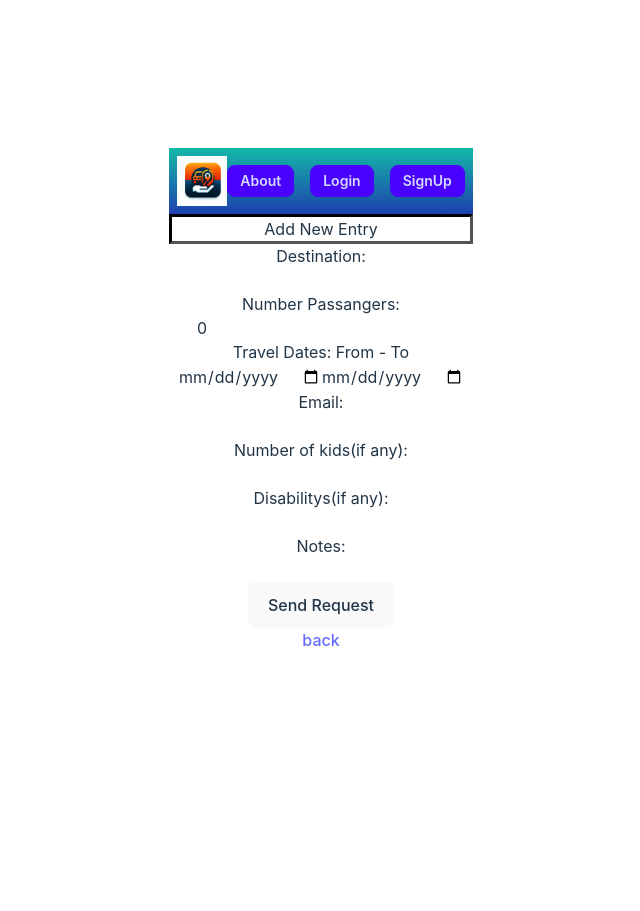
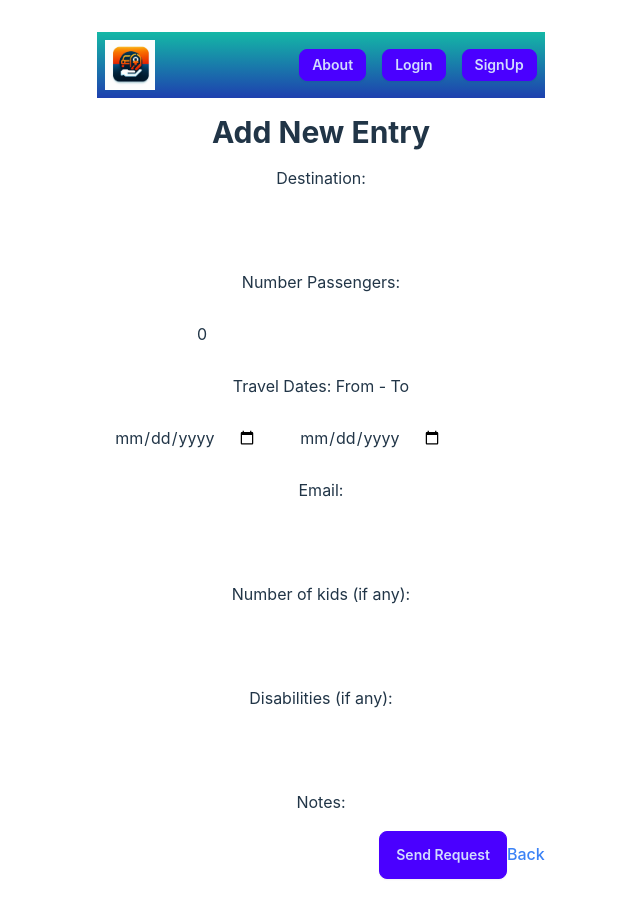
Before and after one commit to Tushar16-1998/final-project-FE, a React (Vite) app: page /reqform in a window 1280 px wide. Shown: the whole page, without its empty margins (319-959 px from the left). Before the commit the page ends 800 px from the top, so only its background shows below. Built offline with nearby package versions, Linux system fonts and the light colour scheme.

Commit message:
deployment2

```diff
--- a/src/components/ReqForm.jsx
+++ b/src/components/ReqForm.jsx
@@ -1,93 +1,183 @@
-import React from 'react'
-import { useState } from 'react'
-import axios from 'axios'
-import { useNavigate, Link } from 'react-router-dom'
-import Navbar from './NavBar'
+// import React from 'react'
+// import { useState } from 'react'
+// import axios from 'axios'
+// import { useNavigate, Link } from 'react-router-dom'
+// import Navbar from './NavBar'
 
 
-const API_URL = "https://final-project-be-dws5.onrender.com"
+// const API_URL = "https://final-project-be-dws5.onrender.com"
+
+// function ReqForm() {
+//     const [destination, setDestination] = useState("");
+//     const [passangers, setPassangers] = useState(0);
+//     const [date1, setDate1] = useState("");
+//     const [date2, setDate2] = useState("");
+//     const [email, setEmail] = useState("");
+//     const [kids, setKids] = useState("");
+//     const [disabilitys, setDisabilitys] = useState("");
+//     const [notes, setNotes] = useState("");
+//     const navigate = useNavigate();
+
+//     const handleSubmit = (e) => {
+//         e.preventDefault();
+
+
+//         const reqBody = {
+//             id: Math.random().toString(16).slice(2),
+//             destination,
+//             passangers,
+//             date1,
+//             date2,
+//             email,
+//             kids,
+//             disabilitys,
+//             notes
+//         }
+
+//         axios.post(`${API_URL}/req/req`, reqBody)
+//             .then((response) => {
+//                 console.log(response)
+//                 alert('Request sent!')
+//                 setDestination("");
+//                 setPassangers("");
+//                 setDate1("");
+//                 setDate2("");
+//                 setEmail("");
+//                 setKids("");
+//                 setDisabilitys("");
+//                 setNotes("");
+//                 navigate("/listform");
+//             })
+//             // send email
+//             const emailContent = `Destination: ${destination}\nPassengers: ${passangers}\nDates: From ${date1} to ${date2}\nEmail: ${email}\nKids: ${kids}\nDisabilities: ${disabilitys}\nNotes: ${notes}`;
+//             const mailtoLink = `mailto:dfbamaral@gmail.com?subject=New Request&body=${encodeURIComponent(emailContent)}`;
+//             window.location.href = mailtoLink;
+
+//     }
+
+//     return (
+//         <div>
+//             <Navbar />
+//             <h2 style={{ border: '3px solid black', borderStyle: 'inset' }}>Add New Entry</h2>
+
+//             <form onSubmit={handleSubmit}>
+//                 <label>Destination:<br /></label>
+//                 <input type="text" name="destination" value={destination} onChange={(e) => setDestination(e.target.value)} /><br />
+//                 <label>Number Passangers:<br /></label>
+//                 <input type="number" name="passangers" value={passangers} onChange={(e) => setPassangers(e.target.value)} /><br />
+//                 <label>Travel Dates: From - To<br /></label>
+//                 <input type="date" name="date1" value={date1} onChange={(e) => setDate1(e.target.value)} />
+//                 <input type="date" name="date2" value={date2} onChange={(e) => setDate2(e.target.value)} /><br />
+//                 <label>Email:<br /></label>
+//                 <input type="email" name="email" value={email} onChange={(e) => setEmail(e.target.value)} /><br />
+//                 <label>Number of kids(if any):<br /></label>
+//                 <input type="number" name="kids" value={kids} onChange={(e) => setKids(e.target.value)} /><br />
+//                 <label>Disabilitys(if any):<br /></label>
+//                 <input type="text" name="disabilitys" value={disabilitys} onChange={(e) => setDisabilitys(e.target.value)} /><br />
+//                 <label>Notes:<br /></label>
+//                 <input type="text" name="notes" value={notes} onChange={(e) => setNotes(e.target.value)} /><br />
+//                 <button type='submit' >Send Request</button>
+//                 <br />
+//                 <Link to="/mainpage"> back </Link>
+//             </form>
+
+
+//         </div>
+//     );
+// };
+
+// export default ReqForm
+
+import React from 'react';
+import { useState } from 'react';
+import axios from 'axios';
+import { useNavigate, Link } from 'react-router-dom';
+import Navbar from './NavBar';
+
+const API_URL = "https://final-project-be-dws5.onrender.com";
 
 function ReqForm() {
     const [destination, setDestination] = useState("");
-    const [passangers, setPassangers] = useState(0);
+    const [passengers, setPassengers] = useState(0);
     const [date1, setDate1] = useState("");
     const [date2, setDate2] = useState("");
     const [email, setEmail] = useState("");
     const [kids, setKids] = useState("");
-    const [disabilitys, setDisabilitys] = useState("");
+    const [disabilities, setDisabilities] = useState("");
     const [notes, setNotes] = useState("");
     const navigate = useNavigate();
 
     const handleSubmit = (e) => {
         e.preventDefault();
 
-
         const reqBody = {
             id: Math.random().toString(16).slice(2),
             destination,
-            passangers,
+            passengers,
             date1,
             date2,
             email,
             kids,
-            disabilitys,
+            disabilities,
             notes
-        }
+        };
 
         axios.post(`${API_URL}/req/req`, reqBody)
             .then((response) => {
-                console.log(response)
-                alert('Request sent!')
+                console.log(response);
+                alert('Request sent!');
                 setDestination("");
-                setPassangers("");
+                setPassengers("");
                 setDate1("");
                 setDate2("");
                 setEmail("");
                 setKids("");
-                setDisabilitys("");
+                setDisabilities("");
                 setNotes("");
                 navigate("/listform");
-            })
-            // send email
-            const emailContent = `Destination: ${destination}\nPassengers: ${passangers}\nDates: From ${date1} to ${date2}\nEmail: ${email}\nKids: ${kids}\nDisabilities: ${disabilitys}\nNotes: ${notes}`;
-            const mailtoLink = `mailto:dfbamaral@gmail.com?subject=New Request&body=${encodeURIComponent(emailContent)}`;
-            window.location.href = mailtoLink;
+            });
 
-    }
+        const emailContent = `Destination: ${destination}\nPassengers: ${passengers}\nDates: From ${date1} to ${date2}\nEmail: ${email}\nKids: ${kids}\nDisabilities: ${disabilities}\nNotes: ${notes}`;
+        const mailtoLink = `mailto:dfbamaral@gmail.com?subject=New Request&body=${encodeURIComponent(emailContent)}`;
+        window.location.href = mailtoLink;
+    };
 
     return (
         <div>
             <Navbar />
-            <h2 style={{ border: '3px solid black', borderStyle: 'inset' }}>Add New Entry</h2>
+            <h2 className="text-3xl font-bold my-4">Add New Entry</h2>
 
-            <form onSubmit={handleSubmit}>
-                <label>Destination:<br /></label>
-                <input type="text" name="destination" value={destination} onChange={(e) => setDestination(e.target.value)} /><br />
-                <label>Number Passangers:<br /></label>
-                <input type="number" name="passangers" value={passangers} onChange={(e) => setPassangers(e.target.value)} /><br />
-                <label>Travel Dates: From - To<br /></label>
-                <input type="date" name="date1" value={date1} onChange={(e) => setDate1(e.target.value)} />
-                <input type="date" name="date2" value={date2} onChange={(e) => setDate2(e.target.value)} /><br />
-                <label>Email:<br /></label>
-                <input type="email" name="email" value={email} onChange={(e) => setEmail(e.target.value)} /><br />
-                <label>Number of kids(if any):<br /></label>
-                <input type="number" name="kids" value={kids} onChange={(e) => setKids(e.target.value)} /><br />
-                <label>Disabilitys(if any):<br /></label>
-                <input type="text" name="disabilitys" value={disabilitys} onChange={(e) => setDisabilitys(e.target.value)} /><br />
-                <label>Notes:<br /></label>
-                <input type="text" name="notes" value={notes} onChange={(e) => setNotes(e.target.value)} /><br />
-                <button type='submit' >Send Request</button>
-                <br />
-                <Link to="/mainpage"> back </Link>
+            <form onSubmit={handleSubmit} className="space-y-4">
+                <label className="block">Destination:</label>
+                <input type="text" name="destination" value={destination} onChange={(e) => setDestination(e.target.value)} className="input" />
+
+                <label className="block">Number Passengers:</label>
+                <input type="number" name="passengers" value={passengers} onChange={(e) => setPassengers(e.target.value)} className="input" />
+
+                <label className="block">Travel Dates: From - To</label>
+                <div className="flex space-x-2">
+                    <input type="date" name="date1" value={date1} onChange={(e) => setDate1(e.target.value)} className="input" />
+                    <input type="date" name="date2" value={date2} onChange={(e) => setDate2(e.target.value)} className="input" />
+                </div>
+
+                <label className="block">Email:</label>
+                <input type="email" name="email" value={email} onChange={(e) => setEmail(e.target.value)} className="input" />
+
+                <label className="block">Number of kids (if any):</label>
+                <input type="number" name="kids" value={kids} onChange={(e) => setKids(e.target.value)} className="input" />
+
+                <label className="block">Disabilities (if any):</label>
+                <input type="text" name="disabilities" value={disabilities} onChange={(e) => setDisabilities(e.target.value)} className="input" />
+
+                <label className="block">Notes:</label>
+                <input type="text" name="notes" value={notes} onChange={(e) => setNotes(e.target.value)} className="input" />
+
+                <button type='submit' className="btn btn-primary">Send Request</button>
+
+                <Link to="/mainpage" className="text-blue-500">Back</Link>
             </form>
-
-
         </div>
     );
-};
+}
 
-
-
-
-
-export default ReqForm
+export default ReqForm;
--- a/src/pages/HomePage.jsx
+++ b/src/pages/HomePage.jsx
@@ -59,14 +59,14 @@ function HomePage() {
             <div className="space-y-4">
                 <div className="carousel w-full">
                     <div id="slide1" className="carousel-item relative w-full">
-                        <img src={image1} className="w-full" alt="Slide 1" style="width: 50%; height: auto;" />
+                        <img src={image1} className="w-full" alt="Slide 1" />
                         <div className="absolute flex justify-between transform -translate-y-1/2 left-5 right-5 top-1/2">
                             <a href="#slide4" className="btn btn-circle">❮</a>
                             <a href="#slide2" className="btn btn-circle">❯</a>
                         </div>
                     </div>
                     <div id="slide2" className="carousel-item relative w-full">
-                        <img src={image2} className="w-full" alt="Slide 2" style="width: 50%; height: auto;" />
+                        <img src={image2} className="w-full" alt="Slide 2" />
                         <div className="absolute flex justify-between transform -translate-y-1/2 left-5 right-5 top-1/2">
                             <a href="#slide1" className="btn btn-circle">❮</a>
                             <a href="#slide3" className="btn btn-circle">❯</a>
```
Also changed, not shown: src/components/About.jsx (+51 -0 lines), src/pages/MainPage.jsx (+7 -7 lines).
